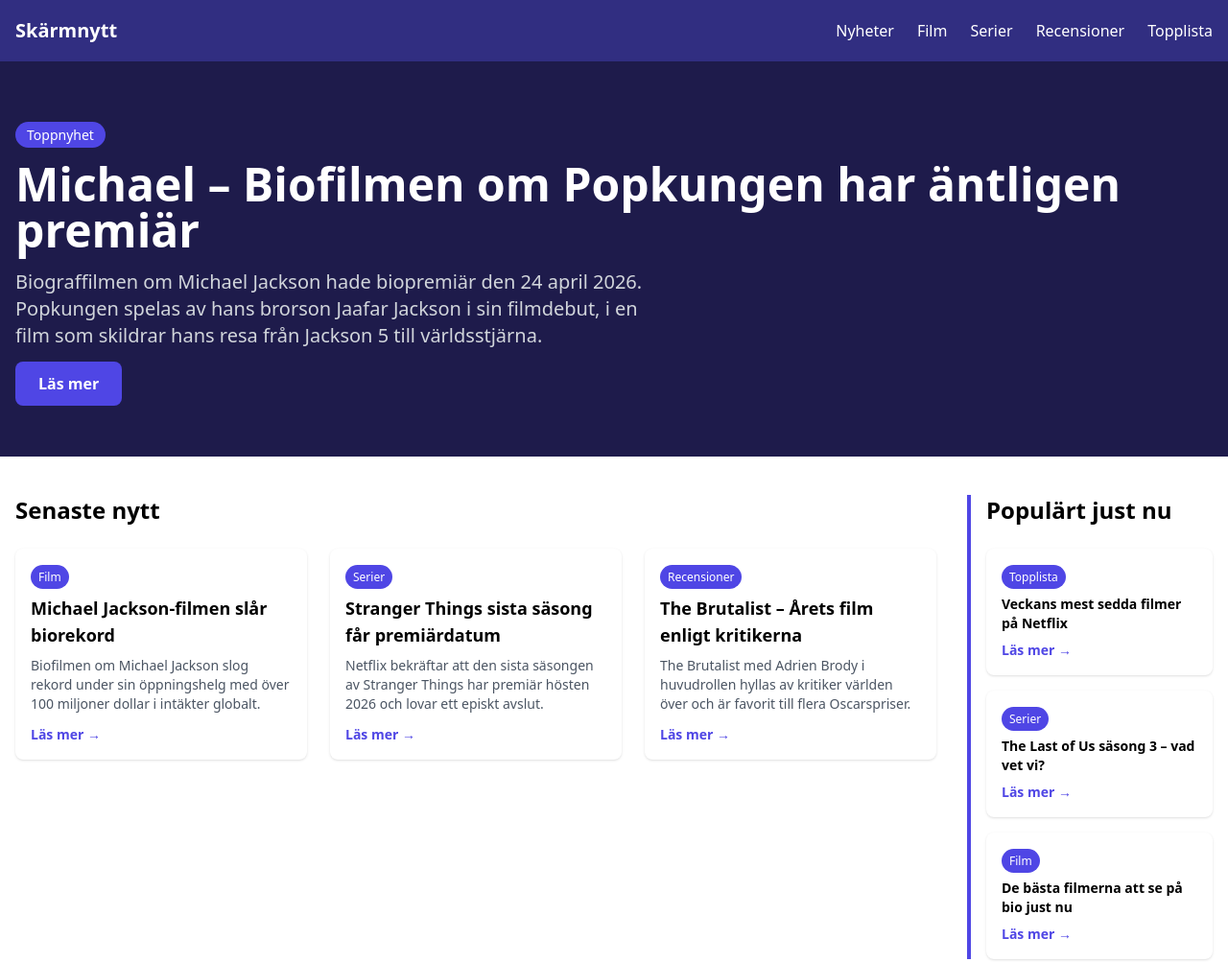
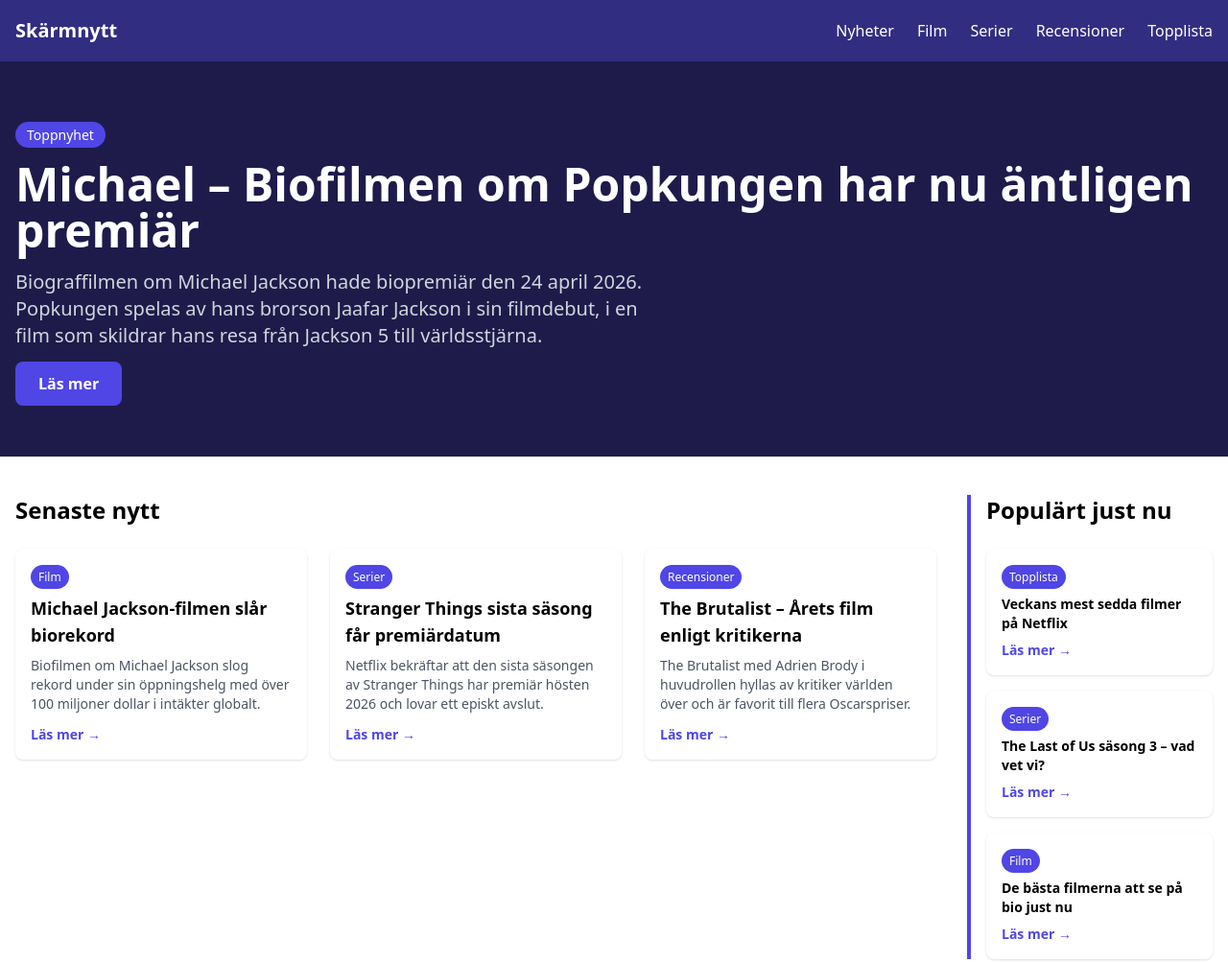
Before and after one commit to SaliSammoArtin/Nyhetssida, a website: page index.html in a window 1280 px wide. Shown: the top 1003 px of the page at 96% size. Drawn offline with Linux system fonts and the light colour scheme.

Commit message:
färdig nyhetssida

```diff
--- a/index.html
+++ b/index.html
@@ -32,7 +32,7 @@
 <section class="bg-indigo-950 text-white py-16 px-4">
     <div class="max-w-7xl mx-auto">
         <span class="bg-indigo-600 text-white text-sm px-3 py-1 rounded-full">Toppnyhet</span>
-        <h1 class="text-5xl font-bold mt-4 mb-4">Michael – Biofilmen om Popkungen har äntligen premiär</h1>
+        <h1 class="text-5xl font-bold mt-4 mb-4">Michael – Biofilmen om Popkungen har nu äntligen premiär</h1>
         <p class="text-gray-300 text-xl mb-6 max-w-2xl">Biograffilmen om Michael Jackson hade biopremiär den 24 april 2026. Popkungen spelas av hans brorson Jaafar Jackson i sin filmdebut, i en film som skildrar hans resa från Jackson 5 till världsstjärna.</p>
         <a href="#" class="bg-indigo-600 hover:bg-indigo-500 text-white px-6 py-3 rounded-lg font-bold">Läs mer</a>
     </div>
```
